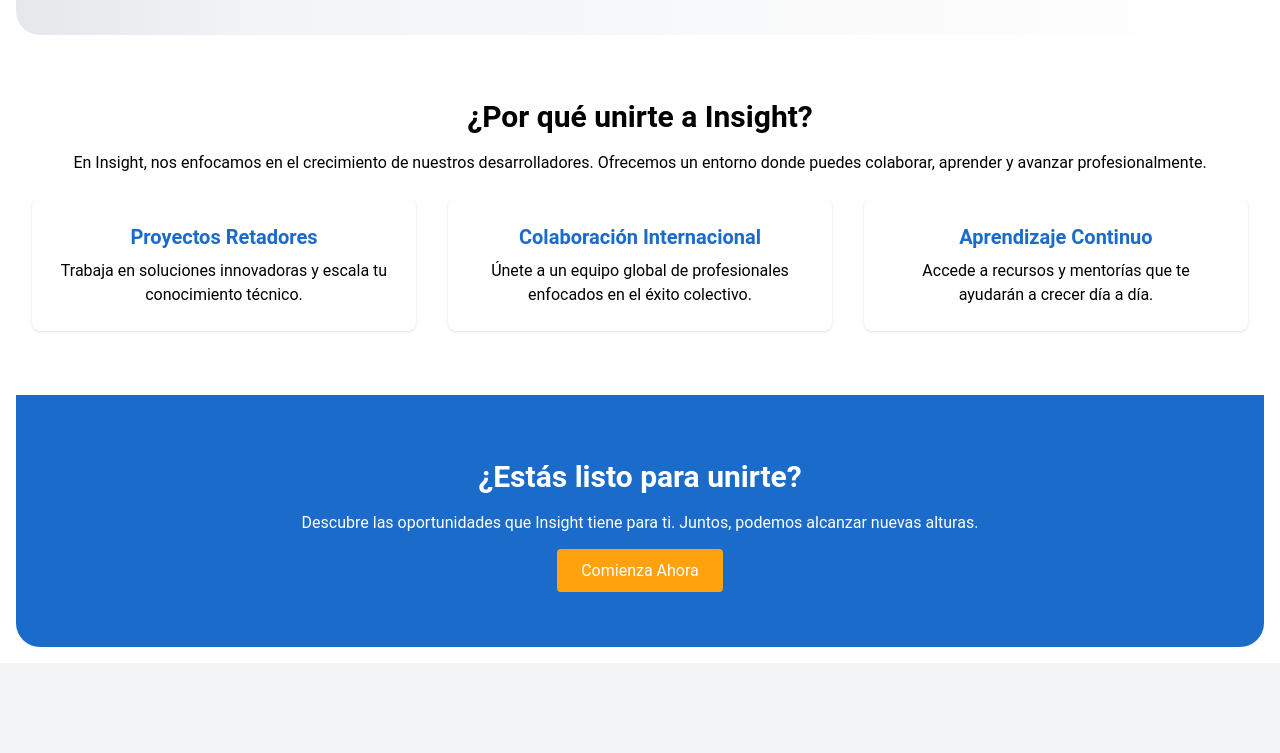
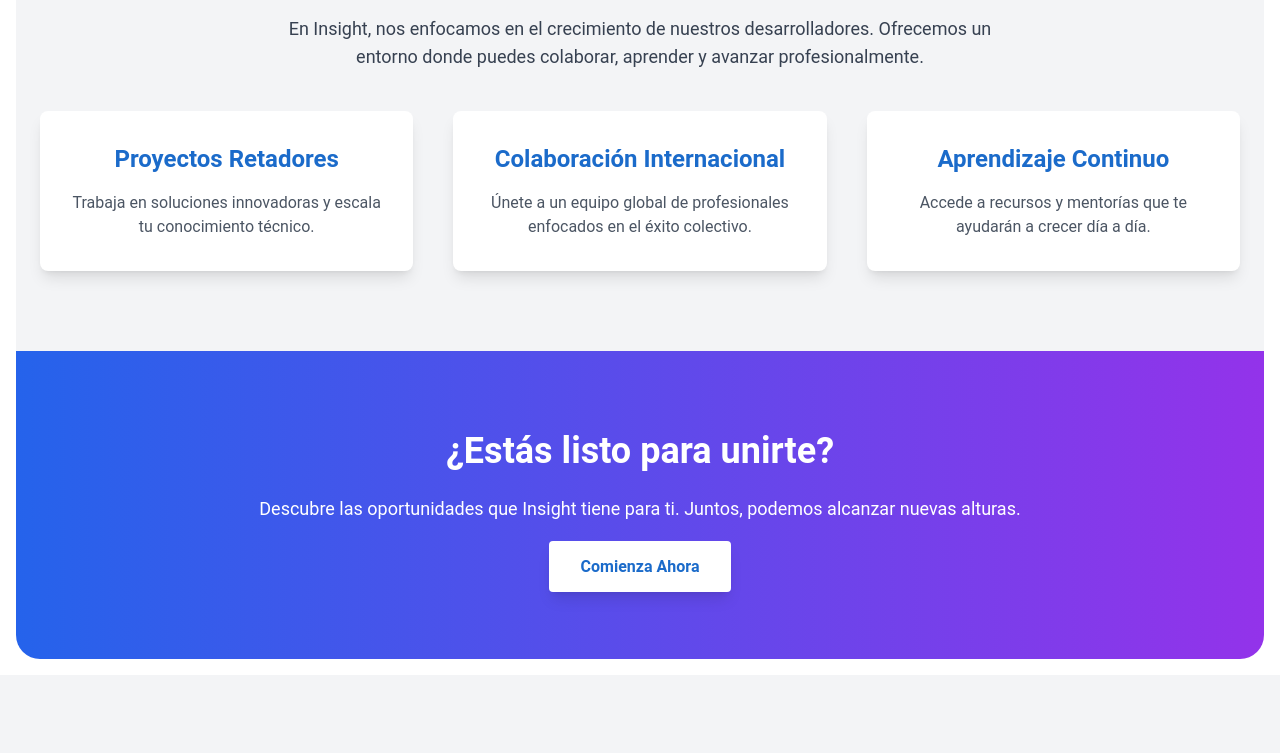
Before and after one commit to Master-Insight/Insight-Client, an Astro site: page /it in a window 1280 px wide. Shown: the part 621-1374 px from the top of the page. Built offline with nearby package versions, Linux system fonts and the light colour scheme; Astro itself is replaced by a stand-in of ours.

Commit message:
💄 refactor (Page): IT Index

```diff
--- a/src/pages/it/index.astro
+++ b/src/pages/it/index.astro
@@ -5,37 +5,34 @@
 <Layout title="Astro Insight!">
   <!-- Hero inicial -->
   <div
-    class="bg-gradient-to-r from-gray-200 via-gray-100 via-20% to-white text-center py-16 rounded-3xl flex items-center flex-col"
+    class="bg-gradient-to-r from-purple-500 via-indigo-500 to-blue-500 text-center py-20 rounded-3xl flex items-center flex-col relative overflow-hidden"
   >
     <!-- Imagen Hero -->
-    <div class="w-full">
-      <img
-        src="/img/Fondo2.webp"
-        class="w-full h-60 object-cover rounded-3xl"
-        alt="Desarrolladores Insight"
-      />
+    <div
+      class="absolute inset-0 bg-cover bg-center opacity-20"
+      style="background-image: url('/img/Fondo2.webp');"
+    >
     </div>
 
-    <!-- Título y Botones -->
-    <div class="w-2/3 flex flex-col max-w-2xl mx-auto mt-8">
-      <h1 class="text-4xl text-primary font-bold mb-4">
+    <div class="w-2/3 flex flex-col max-w-2xl mx-auto z-10">
+      <h1 class="text-5xl font-bold mb-6 text-white animate-fadeIn">
         Únete a Insight Developers
       </h1>
-      <p class="mb-6 text-primary">
+      <p class="mb-8 text-lg text-white">
         Sé parte de una comunidad que valora el talento, la innovación y el
         crecimiento constante. Desarrolla tu potencial trabajando en proyectos
         que marcan la diferencia.
       </p>
-      <div class="flex justify-center gap-4">
+      <div class="flex justify-center gap-6">
         <a
           href="/participa"
-          class="bg-primary hover:bg-primary-darker text-white py-2 px-4 rounded"
+          class="bg-white text-primary font-bold py-3 px-6 rounded shadow-lg hover:shadow-xl transform hover:scale-105 transition-all"
         >
           Aplica Ahora
         </a>
         <a
           href="/"
-          class="bg-tertiary hover:bg-tertiary-darker text-white py-2 px-4 rounded"
+          class="bg-secondary text-white font-bold py-3 px-6 rounded shadow-lg hover:shadow-xl transform hover:scale-105 transition-all"
         >
           o vuelve a la vista Clientes
         </a>
@@ -44,51 +41,65 @@
   </div>
 
   <!-- Sección Ventajas -->
-  <section id="advantages" class="text-center py-16">
-    <h2 class="text-3xl font-bold mb-4">¿Por qué unirte a Insight?</h2>
-    <p class="mb-6">
+  <section id="advantages" class="text-center py-20 bg-gray-100">
+    <h2 class="text-4xl font-bold mb-8 text-gray-800">
+      ¿Por qué unirte a Insight?
+    </h2>
+    <p class="mb-10 text-lg text-gray-700 max-w-3xl mx-auto">
       En Insight, nos enfocamos en el crecimiento de nuestros desarrolladores.
       Ofrecemos un entorno donde puedes colaborar, aprender y avanzar
       profesionalmente.
     </p>
-    <div class="grid grid-cols-1 md:grid-cols-3 gap-8 px-4">
+    <div class="grid grid-cols-1 md:grid-cols-3 gap-10 px-6">
       <!-- Ventaja: Proyectos Retadores -->
-      <div class="bg-white p-6 rounded-lg shadow">
-        <h3 class="text-xl font-bold mb-2 text-primary">Proyectos Retadores</h3>
-        <p>
+      <div
+        class="bg-white p-8 rounded-lg shadow-lg transform hover:scale-105 transition-all"
+      >
+        <h3 class="text-2xl font-bold mb-4 text-primary">
+          Proyectos Retadores
+        </h3>
+        <p class="text-gray-600">
           Trabaja en soluciones innovadoras y escala tu conocimiento técnico.
         </p>
       </div>
       <!-- Ventaja: Colaboración Internacional -->
-      <div class="bg-white p-6 rounded-lg shadow">
-        <h3 class="text-xl font-bold mb-2 text-primary">
+      <div
+        class="bg-white p-8 rounded-lg shadow-lg transform hover:scale-105 transition-all"
+      >
+        <h3 class="text-2xl font-bold mb-4 text-primary">
           Colaboración Internacional
         </h3>
-        <p>
+        <p class="text-gray-600">
           Únete a un equipo global de profesionales enfocados en el éxito
           colectivo.
         </p>
       </div>
       <!-- Ventaja: Aprendizaje Continuo -->
-      <div class="bg-white p-6 rounded-lg shadow">
-        <h3 class="text-xl font-bold mb-2 text-primary">
+      <div
+        class="bg-white p-8 rounded-lg shadow-lg transform hover:scale-105 transition-all"
+      >
+        <h3 class="text-2xl font-bold mb-4 text-primary">
           Aprendizaje Continuo
         </h3>
-        <p>Accede a recursos y mentorías que te ayudarán a crecer día a día.</p>
+        <p class="text-gray-600">
+          Accede a recursos y mentorías que te ayudarán a crecer día a día.
+        </p>
       </div>
     </div>
   </section>
 
   <!-- Call to Action -->
-  <section class="bg-primary text-white text-center py-16 rounded-b-3xl">
-    <h2 class="text-3xl font-bold mb-4">¿Estás listo para unirte?</h2>
-    <p class="mb-6">
+  <section
+    class="bg-gradient-to-r from-blue-600 to-purple-600 text-white text-center py-20 rounded-b-3xl"
+  >
+    <h2 class="text-4xl font-bold mb-6">¿Estás listo para unirte?</h2>
+    <p class="mb-8 text-lg">
       Descubre las oportunidades que Insight tiene para ti. Juntos, podemos
       alcanzar nuevas alturas.
     </p>
     <a
       href="/apply"
-      class="bg-tertiary hover:bg-tertiary-darker text-white py-3 px-6 rounded"
+      class="bg-white text-primary font-bold py-4 px-8 rounded shadow-lg hover:shadow-xl transform hover:scale-105 transition-all"
     >
       Comienza Ahora
     </a>
```
